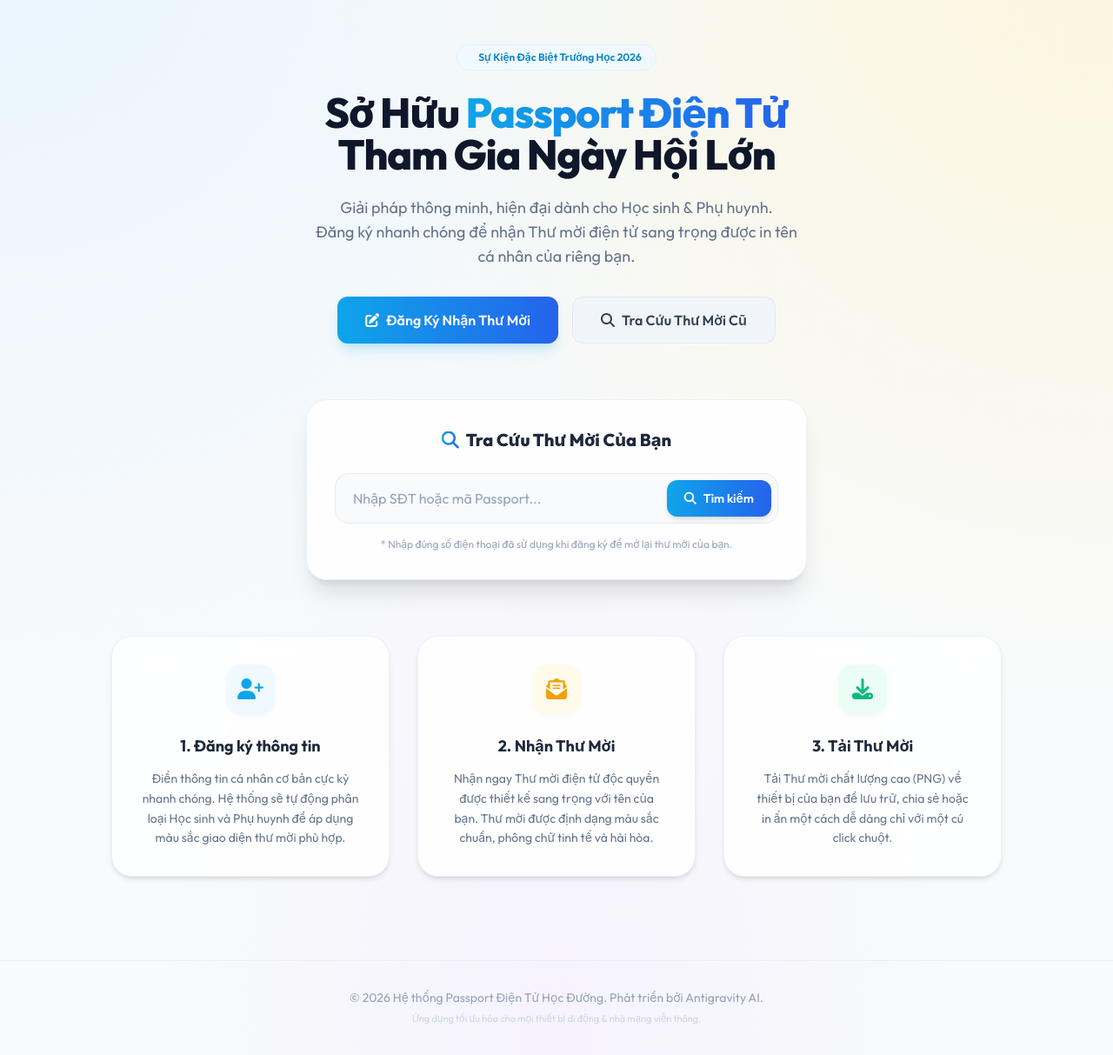
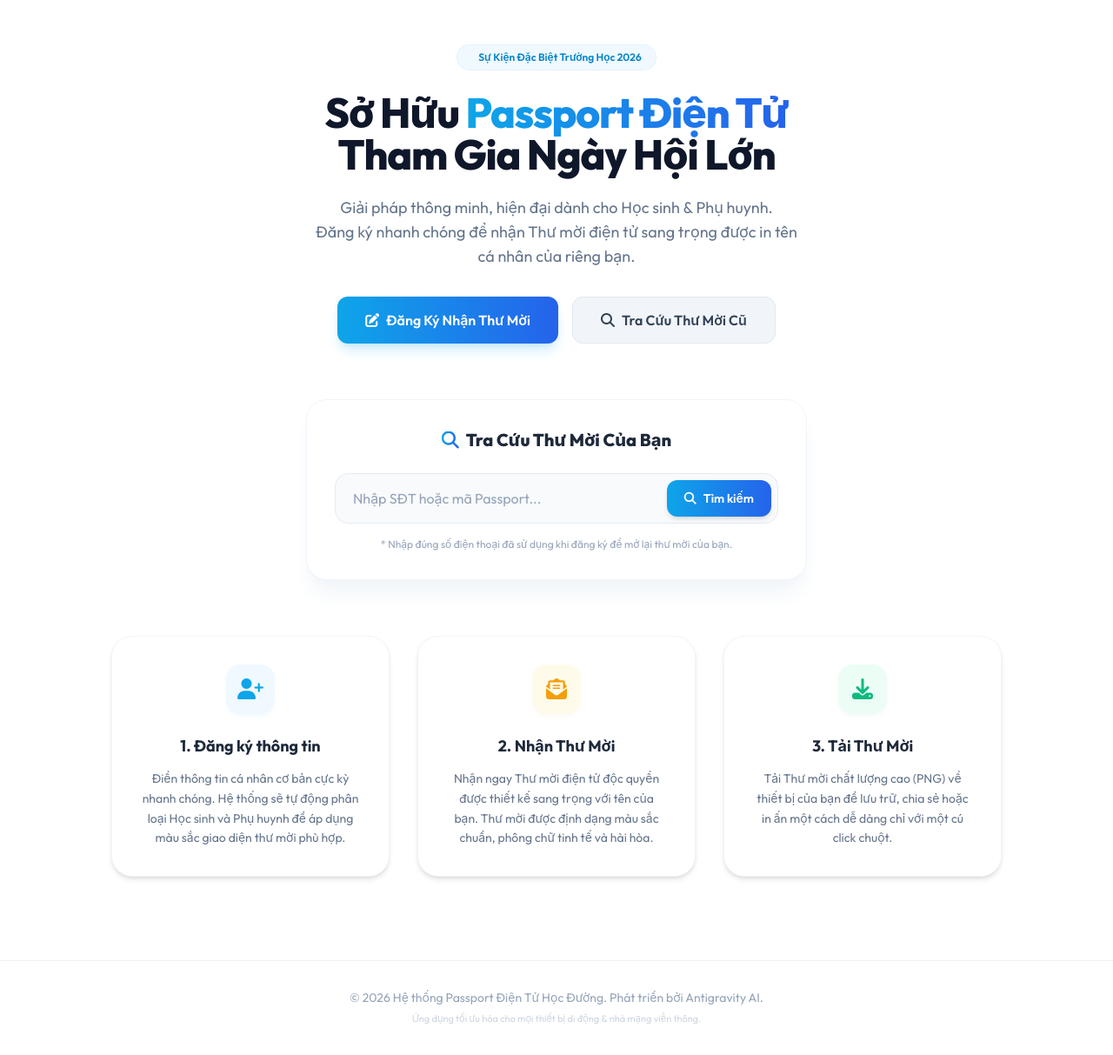
Before and after one commit to ThanhThien07/QRvaPassPort, a PHP site: page / in a window 1280 px wide. Shown: the part 73-1286 px from the top of the page at 87% size. Run offline with PHP 8.4, Linux system fonts and the light colour scheme; some libraries are stand-ins or nearby versions.

Commit message:
feat: add ticket styling and refine UI consistency across site modules

```diff
--- a/admin_login.php
+++ b/admin_login.php
@@ -90,7 +90,7 @@ if ($_SERVER['REQUEST_METHOD'] === 'POST') {
     <!-- Main Content -->
     <main class="flex-1 flex items-center justify-center px-6 py-12">
         <div class="max-w-md w-full">
-            <div class="p-8 md:p-10 bg-white/85 backdrop-blur-md border border-slate-200/60 rounded-3xl shadow-xl">
+            <div class="p-8 md:p-10 bg-white border border-slate-100 rounded-3xl shadow-xl shadow-slate-100">
                 <div class="text-center mb-8">
                     <div class="w-14 h-14 bg-sky-50 text-sky-500 rounded-2xl flex items-center justify-center text-2xl mx-auto mb-4 shadow-md shadow-sky-500/5">
                         <i class="fa-solid fa-user-shield"></i>
--- a/assets/css/style.css
+++ b/assets/css/style.css
@@ -17,11 +17,7 @@
 
 body {
     font-family: var(--font-sans);
-    background-color: #f8fafc;
-    background-image:
-        radial-gradient(at 0% 0%, rgba(224, 242, 254, 0.6) 0px, transparent 50%),
-        radial-gradient(at 100% 0%, rgba(254, 243, 199, 0.6) 0px, transparent 50%),
-        radial-gradient(at 50% 100%, rgba(243, 232, 255, 0.4) 0px, transparent 50%);
+    background-color: #ffffff;
     min-height: 100vh;
 }
 
--- a/index.php
+++ b/index.php
@@ -109,7 +109,7 @@ if ($_SERVER['REQUEST_METHOD'] === 'POST' && isset($_POST['search_query'])) {
         </section>
 
         <!-- Search Section -->
-        <section id="lookup" class="max-w-xl mx-auto mb-16 p-8 bg-white/85 backdrop-blur-md border border-slate-200/60 rounded-3xl shadow-xl scroll-mt-24">
+        <section id="lookup" class="max-w-xl mx-auto mb-16 p-8 bg-white border border-slate-100 rounded-3xl shadow-xl shadow-slate-100 scroll-mt-24">
             <h3 class="text-center mb-6 text-xl font-extrabold text-slate-800 flex items-center justify-center gap-2">
                 <i class="fa-solid fa-search bg-gradient-to-r from-sky-500 to-blue-600 bg-clip-text text-transparent"></i> Tra Cứu Thư Mời Của Bạn
             </h3>
@@ -136,7 +136,7 @@ if ($_SERVER['REQUEST_METHOD'] === 'POST' && isset($_POST['search_query'])) {
 
         <!-- Features/How it works Section -->
         <section class="grid grid-cols-1 md:grid-cols-3 gap-8 max-w-5xl mx-auto mb-12">
-            <div class="p-8 bg-white/85 backdrop-blur-md border border-slate-200/60 rounded-3xl shadow-md hover:shadow-xl hover:-translate-y-1 transition-all duration-300 text-center">
+            <div class="p-8 bg-white border border-slate-100 rounded-3xl shadow-md hover:shadow-xl hover:-translate-y-1 transition-all duration-300 text-center">
                 <div class="w-14 h-14 bg-sky-50 text-sky-500 rounded-2xl flex items-center justify-center text-2xl mx-auto mb-6 shadow-md shadow-sky-500/5">
                     <i class="fa-solid fa-user-plus"></i>
                 </div>
@@ -146,7 +146,7 @@ if ($_SERVER['REQUEST_METHOD'] === 'POST' && isset($_POST['search_query'])) {
                 </p>
             </div>
 
-            <div class="p-8 bg-white/85 backdrop-blur-md border border-slate-200/60 rounded-3xl shadow-md hover:shadow-xl hover:-translate-y-1 transition-all duration-300 text-center">
+            <div class="p-8 bg-white border border-slate-100 rounded-3xl shadow-md hover:shadow-xl hover:-translate-y-1 transition-all duration-300 text-center">
                 <div class="w-14 h-14 bg-amber-50 text-amber-500 rounded-2xl flex items-center justify-center text-2xl mx-auto mb-6 shadow-md shadow-amber-500/5">
                     <i class="fa-solid fa-envelope-open-text"></i>
                 </div>
@@ -156,7 +156,7 @@ if ($_SERVER['REQUEST_METHOD'] === 'POST' && isset($_POST['search_query'])) {
                 </p>
             </div>
 
-            <div class="p-8 bg-white/85 backdrop-blur-md border border-slate-200/60 rounded-3xl shadow-md hover:shadow-xl hover:-translate-y-1 transition-all duration-300 text-center">
+            <div class="p-8 bg-white border border-slate-100 rounded-3xl shadow-md hover:shadow-xl hover:-translate-y-1 transition-all duration-300 text-center">
                 <div class="w-14 h-14 bg-emerald-50 text-emerald-500 rounded-2xl flex items-center justify-center text-2xl mx-auto mb-6 shadow-md shadow-emerald-500/5">
                     <i class="fa-solid fa-download"></i>
                 </div>
--- a/passport.php
+++ b/passport.php
@@ -135,7 +135,7 @@ if (!$passport) {
 
                 <!-- BÊN PHẢI: THÔNG TIN CHI TIẾT VÀ NÚT TẢI VỀ -->
                 <div class="lg:col-span-5 flex flex-col justify-center">
-                    <div class="p-8 md:p-10 bg-white/85 backdrop-blur-md border border-slate-200/60 rounded-3xl shadow-xl">
+                    <div class="p-8 md:p-10 bg-white border border-slate-100 rounded-3xl shadow-xl shadow-slate-100">
 
                         <!-- Hiển thị thông báo nếu vừa đăng ký xong -->
                         <?php if (isset($_GET['new']) && $_GET['new'] == 1): ?>
--- a/register.php
+++ b/register.php
@@ -126,7 +126,7 @@ if ($_SERVER['REQUEST_METHOD'] === 'POST') {
     <!-- Main Content -->
     <main class="flex-1 flex items-center justify-center px-6 py-12">
         <div class="max-w-xl w-full">
-            <div class="p-8 md:p-10 bg-white/85 backdrop-blur-md border border-slate-200/60 rounded-3xl shadow-xl relative overflow-hidden">
+            <div class="p-8 md:p-10 bg-white border border-slate-100 rounded-3xl shadow-xl relative overflow-hidden">
                 <!-- Decor Glow -->
                 <div id="form-glow" class="absolute -top-12 -right-12 w-36 h-36 rounded-full bg-sky-500/10 filter blur-2xl pointer-events-none transition-all duration-500"></div>
 
```
Also changed, not shown: admin_dashboard.php (+6 -6 lines).
